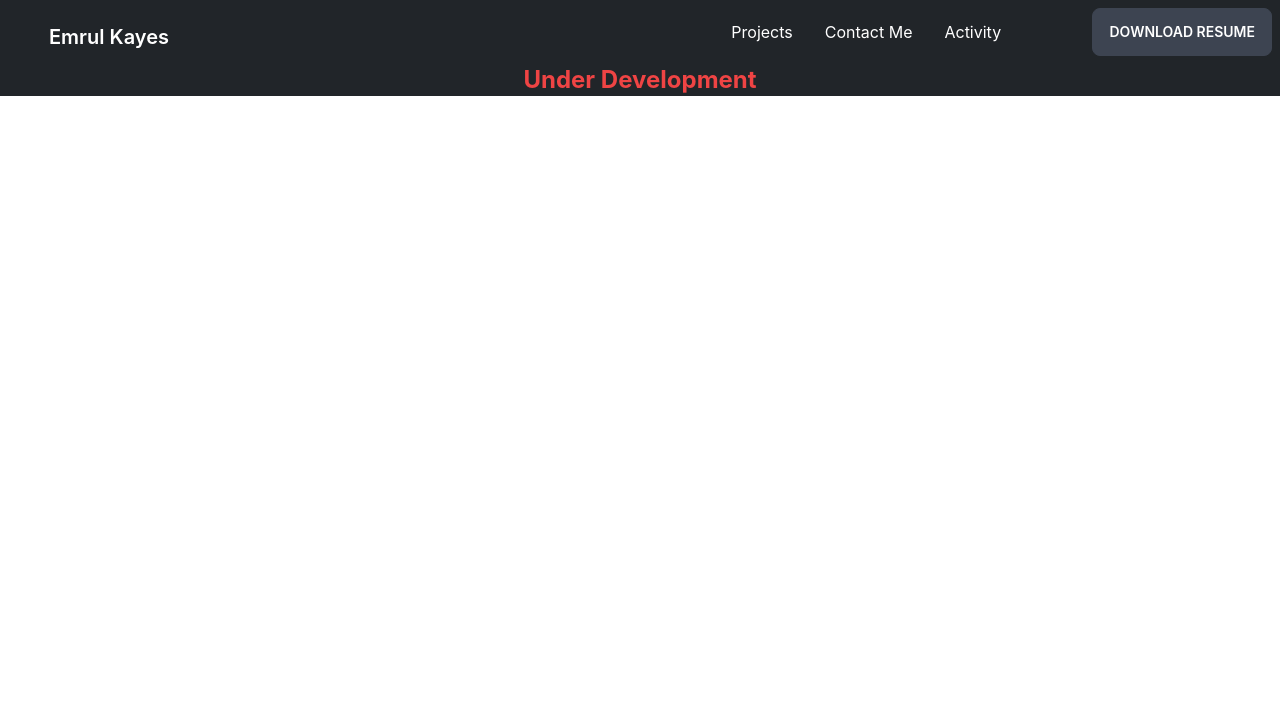
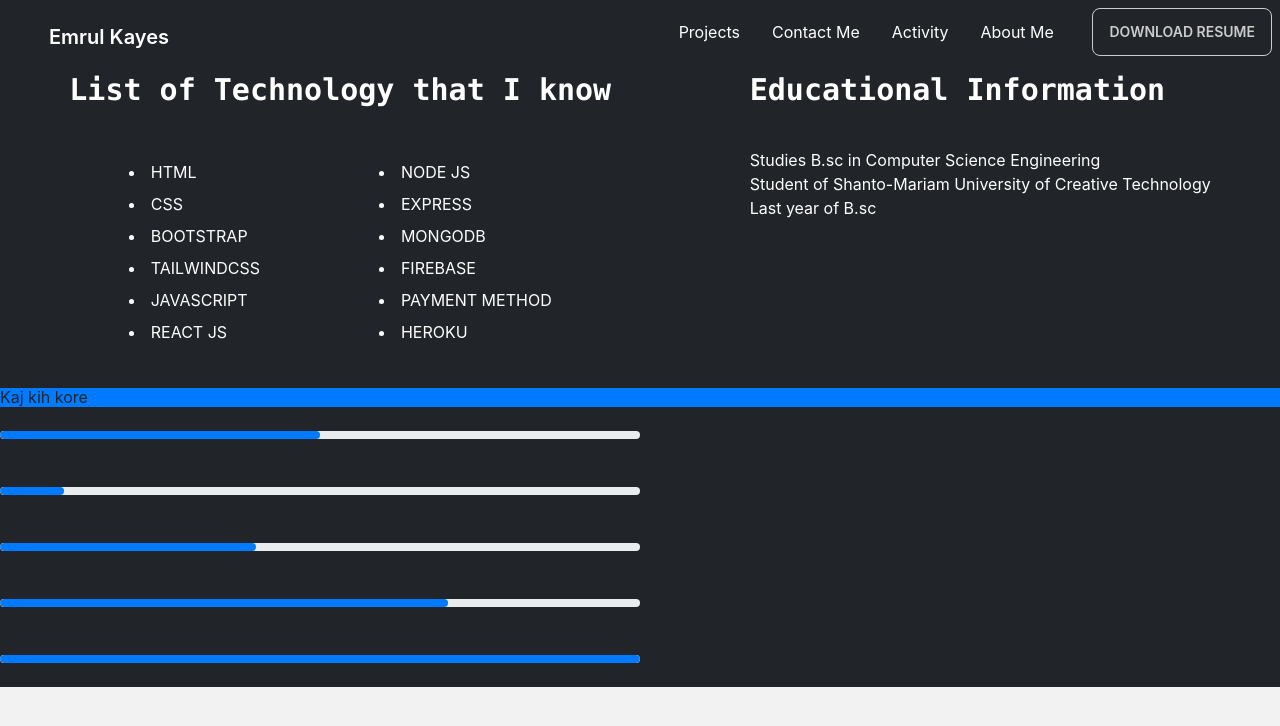
Before and after one commit to its-kayes/Portfolio, a React (Create React App) app: page /about in a window 1280 px wide. Shown: the top 726 px of the page. Built offline with nearby package versions, Linux system fonts and the light colour scheme.

Commit message:
Route Setup And Change Element

```diff
--- a/src/App.js
+++ b/src/App.js
@@ -1,7 +1,9 @@
 import { Route, Routes } from 'react-router-dom';
 import './App.css';
 import Navbar from './components/Navbar';
+import About from './components/Parts/About';
 import ContactMe from './components/Parts/ContactMe';
+import Project from './components/Parts/Project';
 import Portfolio from './components/Portfolio/Portfolio';
 
 function App() {
@@ -11,6 +13,8 @@ function App() {
       <Routes>
         <Route path='/' element={<Portfolio></Portfolio>}> </Route>
         <Route path='/contact' element={<ContactMe> </ContactMe>}> </Route>
+        <Route path='/project' element={<Project> </Project>}> </Route>
+        <Route  path='about' element={<About> </About>}> </Route>
       </Routes>
     </div>
   );
--- a/src/components/Navbar.js
+++ b/src/components/Navbar.js
@@ -27,6 +27,7 @@ const Navbar = () => {
 
                             <li> <Link to='/contact'> Contact Me  </Link> </li>
                             <li> <Link to='/activity'> Activity </Link> </li>
+                            <li> <Link to='/about'> About Me </Link> </li>
                         </ul>
                     </div>
 
@@ -52,6 +53,7 @@ const Navbar = () => {
                         {/* <li><a>Contact Me</a></li> */}
                         <li> <Link to='/contact'> Contact Me  </Link> </li>
                         <li> <Link to='/activity'> Activity </Link> </li>
+                        <li> <Link to='/about'> About Me </Link> </li>
                         {/* <li><a>Activity</a></li> */}
                     </ul>
                 </div>
@@ -59,7 +61,7 @@ const Navbar = () => {
                     <a href="resume.pdf" className='btn' download> Download Resume</a>
                 </div>
             </div>
-            <p className='text-2xl text-red-500 font-bold text-center'> Under Development </p>
+            {/* <p className='text-2xl text-red-500 font-bold text-center'> Under Development </p> */}
         </div>
     );
 };
--- /dev/null
+++ b/src/components/Parts/About.js
@@ -0,0 +1,45 @@
+import React from 'react';
+import Progress from './Progress';
+
+const About = () => {
+    return (
+        <div className='bg-dark'>
+            <div className='text-white flex justify-around  '>
+                <div className=' '>
+                    <h1 className='text-3xl font-mono font-bold my-2'> List of Technology that I know </h1>
+                    <div className='flex justify-around'>
+                        <div className='p-10'>
+                            <li className='p-1'> HTML </li>
+                            <li className='p-1'> CSS </li>
+                            <li className='p-1'> BOOTSTRAP </li>
+                            <li className='p-1'> TAILWINDCSS </li>
+                            <li className='p-1'> JAVASCRIPT </li>
+                            <li className='p-1'> REACT JS </li>
+                        </div>
+
+                        <div className='p-10'>
+                            <li className='p-1'> NODE JS </li>
+                            <li className='p-1'> EXPRESS </li>
+                            <li className='p-1'> MONGODB </li>
+                            <li className='p-1'> FIREBASE </li>
+                            <li className='p-1'> PAYMENT METHOD </li>
+                            <li className='p-1'> HEROKU </li>
+                        </div>
+                    </div>
+                </div>
+                <div>
+                    <h1 className='text-3xl font-mono font-bold my-2'> Educational Information  </h1>
+                    <div className='my-10'>
+                        <p> Studies B.sc in  Computer Science Engineering </p>
+                        <p> Student of Shanto-Mariam University of Creative Technology </p>
+                        <p> Last year of B.sc  </p>
+                    </div>
+                </div>
+
+            </div>
+            <Progress>  </Progress>
+        </div>
+    );
+};
+
+export default About;
--- /dev/null
+++ b/src/components/Parts/Progress.js
@@ -0,0 +1,26 @@
+import React from 'react';
+
+const Progress = () => {
+    return (
+        <div>
+            <h1 className='bg-[#007BFF]'> Kaj kih kore </h1>
+            <div className=' py-4 '>
+                <progress class="progress progress-secondary w-2/4 h-2 " value="50" max="100"></progress>
+            </div>
+            <div className=' py-4 '>
+                <progress class="progress progress-secondary w-2/4 h-2" value="10" max="100"></progress>
+            </div>
+            <div className=' py-4 '>
+                <progress class="progress progress-secondary w-2/4 h-2" value="40" max="100"></progress>
+            </div>
+            <div className=' py-4 '>
+                <progress class="progress progress-secondary w-2/4 h-2" value="70" max="100"></progress>
+            </div>
+            <div className=' py-4 '>
+                <progress class="progress progress-secondary w-2/4 h-2" value="100" max="100"></progress>
+            </div>
+        </div>
+    );
+};
+
+export default Progress;
--- a/src/components/Parts/Project.js
+++ b/src/components/Parts/Project.js
@@ -2,8 +2,8 @@ import React from 'react';
 
 const Project = () => {
     return (
-        <div>
-            <div className='flex justify-center '>
+        <div className=' bg-dark'>
+            <div className='flex justify-center'>
                 <div class="card w-2/5 bg-base-100 shadow-xl image-full m-2">
                     <figure><img src="https://i.ibb.co/HDnH5FR/warehouse-mobile.webp" alt="Shoes" /></figure>
                     <div class="card-body ">
--- a/src/components/Portfolio/Portfolio.js
+++ b/src/components/Portfolio/Portfolio.js
@@ -1,6 +1,7 @@
 import React from 'react';
 import Banner from '../Parts/Banner';
 import ContactMe from '../Parts/ContactMe';
+import Progress from '../Parts/Progress';
 import Project from '../Parts/Project';
 
 const Portfolio = () => {
@@ -9,42 +10,13 @@ const Portfolio = () => {
 
             <Banner> </Banner>
 
-            <Project> </Project>
+            {/* <Project> </Project>
 
-            <ContactMe> </ContactMe>
+            <ContactMe> </ContactMe> */}
 
-            <div className='text-white flex justify-around my-8'>
-                <div className=' '>
-                    <h1 className='text-3xl font-mono font-bold my-2'> List of Technology that I know </h1>
-                    <div className='flex justify-around'>
-                        <div className='p-10'>
-                            <li className='p-1'> HTML </li>
-                            <li className='p-1'> CSS </li>
-                            <li className='p-1'> BOOTSTRAP </li>
-                            <li className='p-1'> TAILWINDCSS </li>
-                            <li className='p-1'> JAVASCRIPT </li>
-                            <li className='p-1'> REACT JS </li>
-                        </div>
+            {/* <Progress> </Progress> */}
 
-                        <div className='p-10'>
-                            <li className='p-1'> NODE JS </li>
-                            <li className='p-1'> EXPRESS </li>
-                            <li className='p-1'> MONGODB </li>
-                            <li className='p-1'> FIREBASE </li>
-                            <li className='p-1'> PAYMENT METHOD </li>
-                            <li className='p-1'> HEROKU </li>
-                        </div>
-                    </div>
-                </div>
-                <div>
-                    <h1 className='text-3xl font-mono font-bold my-2'> Educational Information  </h1>
-                    <div className='my-10'>
-                        <p> Studies B.sc in  Computer Science Engineering </p>
-                        <p> Student of Shanto-Mariam University of Creative Technology </p>
-                        <p> Last year of B.sc  </p>
-                    </div>
-                </div>
-            </div>
+
 
             <dir className=''>
                 <div className='flex justify-evenly py-20'>
--- a/tailwind.config.js
+++ b/tailwind.config.js
@@ -5,5 +5,47 @@ module.exports = {
   theme: {
     extend: {},
   },
+  daisyui: {
+    themes: [
+      {
+        mytheme: {
+          primary: "#644F9C",
+          secondary: "#007BFF",
+          accent: "#37cdbe",
+          cdark: "#1EC08F",
+          "base-100": "#F2F2F2",
+        },
+      },
+      "dark",
+      "cupcake",
+    ],
+  },
   plugins: [require("daisyui")],
 }
+
+
+
+// module.exports = {
+//   content: [
+//     "./src/**/*.{js,jsx,ts,tsx}",
+//   ],
+//   theme: {
+//     extend: {},
+//   },
+//   daisyui: {
+//     themes: [
+//       {
+//         mytheme: {
+//           primary: "#644F9C",
+//           secondary: "#FF6F00",
+//           accent: "#37cdbe",
+//           cdark: "#404040",
+//           "base-100": "#F2F2F2",
+//         },
+//       },
+//       "dark",
+//       "cupcake",
+//     ],
+//   },
+//   plugins: [require("daisyui")],
+// }
```
